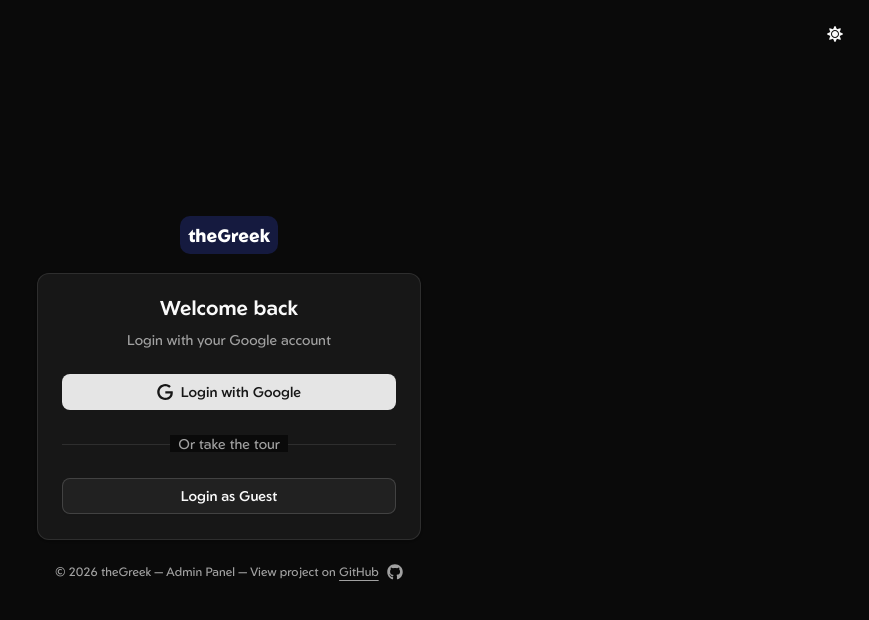
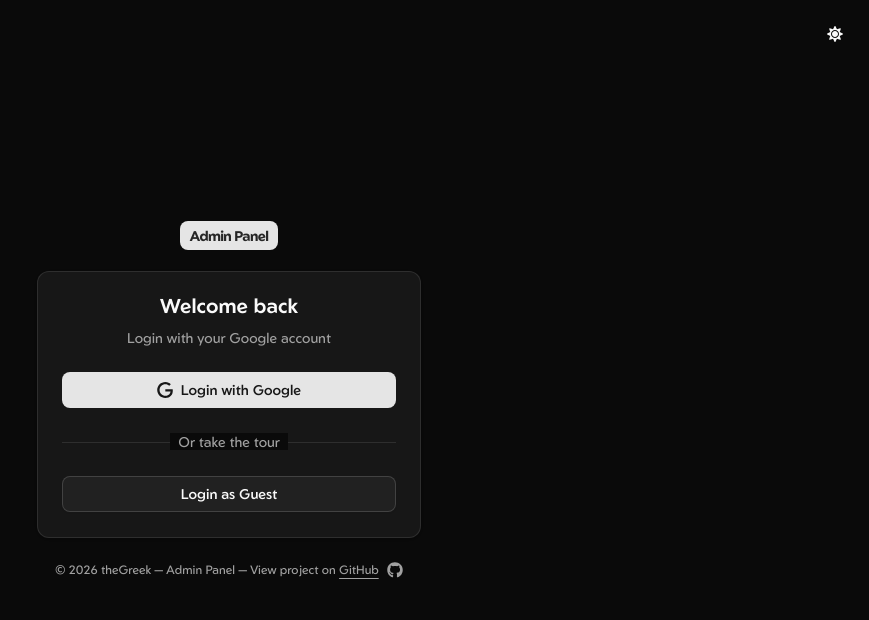
Before and after one commit to vasilisgee/thegreek, a Next.js app: page /login in a window 1280 px wide. Shown: the top 620 px of the page, without its empty margins (411-1280 px from the left). Built offline with nearby package versions, Linux system fonts and the light colour scheme; no server answers; the database is empty.

Commit message:
admin sidebar css fix

```diff
--- a/app/admin/AdminShell.tsx
+++ b/app/admin/AdminShell.tsx
@@ -99,7 +99,7 @@ export default function AdminShell({ children }: { children: ReactNode }) {
     <ThemeProvider attribute="class" defaultTheme="dark" enableSystem={false}>
       <div className="font-sans flex min-h-screen bg-background text-foreground">
         {/* SIDEBAR (desktop) */}
-        <aside className="hidden md:flex xl:w-42 2xl:w-64 border-r border-border">
+        <aside className="hidden md:flex w-48 lg:w-60 border-r border-border">
           <AdminSidebar host={host} />
         </aside>
 
--- a/app/login/page.tsx
+++ b/app/login/page.tsx
@@ -49,8 +49,8 @@ function LoginPageContent() {
       </div>
       <div className="flex w-full max-w-sm flex-col gap-6">
         <a href="/" className="inline-block m-auto">
-          <strong className="font-extrabold w-auto bg-brand-primary text-white px-2 py-2 rounded-lg text-lg">
-            theGreek
+          <strong className="font-bold w-auto px-2.5 py-1.5 rounded-md text-sm tracking-tighter bg-primary text-secondary">
+            Admin Panel
           </strong>
         </a>
         <LoginForm />
--- a/components/admin/AdminSidebar.tsx
+++ b/components/admin/AdminSidebar.tsx
@@ -20,21 +20,17 @@ export function AdminSidebar({ host, onNavigate }: Props) {
     <div className="flex h-auto w-full md:h-full flex-col bg-sidebar">
       {/* BRAND */}
       <div className="h-16 flex items-center px-6 border-b border-border">
-        <strong className="font-extrabold bg-brand-primary text-white px-2 py-1 rounded-lg text-lg pointer-events-none">
-          theGreek
-        </strong>
-        <span className="ml-2 text-sm font-semibold text-muted-foreground">
-          Admin
-        </span>
+        <strong className="font-bold w-auto px-2.5 py-1.5 rounded-md text-sm tracking-tighter bg-primary text-secondary">
+            Admin Panel
+          </strong>
       </div>
 
       {/* NAV */}
       <nav className="flex-1 px-4 py-6 space-y-6 text-sm">
         <div>
-          <p className="px-3 mb-4 text-xs font-semibold text-muted-foreground/80">
+          <p className="px-3 mb-4 text-xs font-semibold text-muted-foreground/80 truncate">
             {host}
           </p>
-
           <div className="space-y-1">
             <NavItem
               href="/admin"
```
